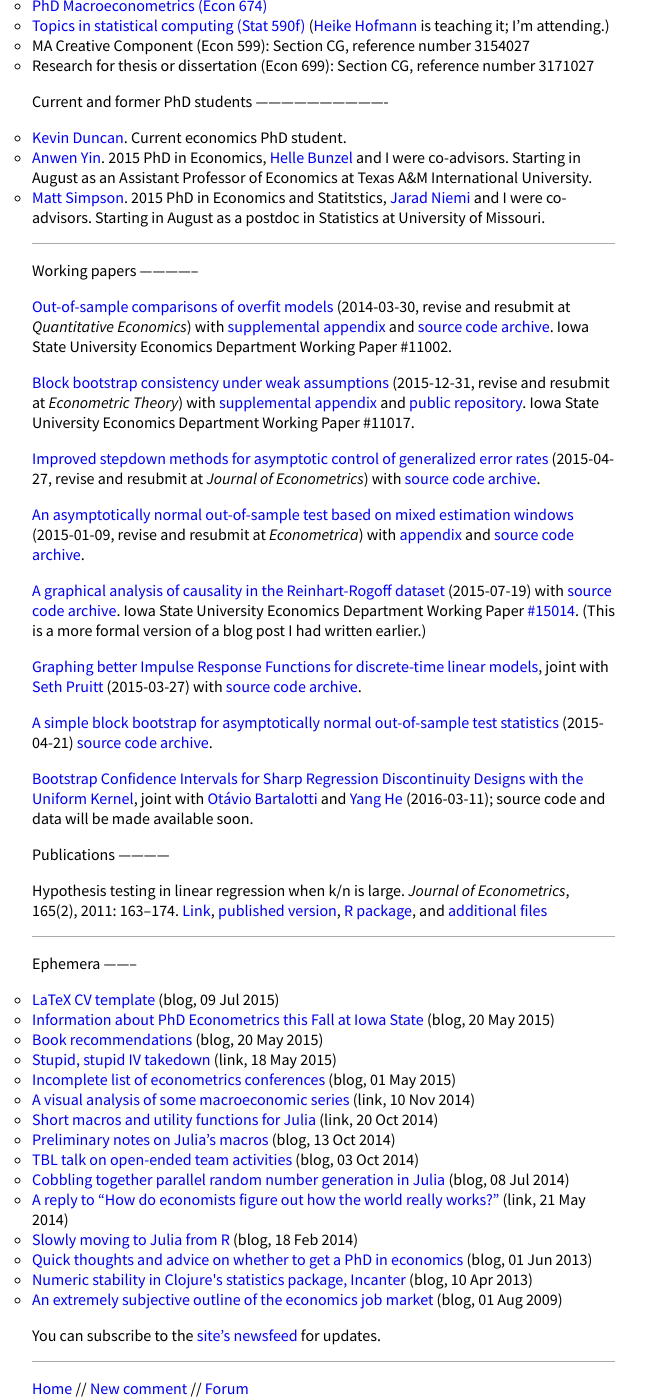
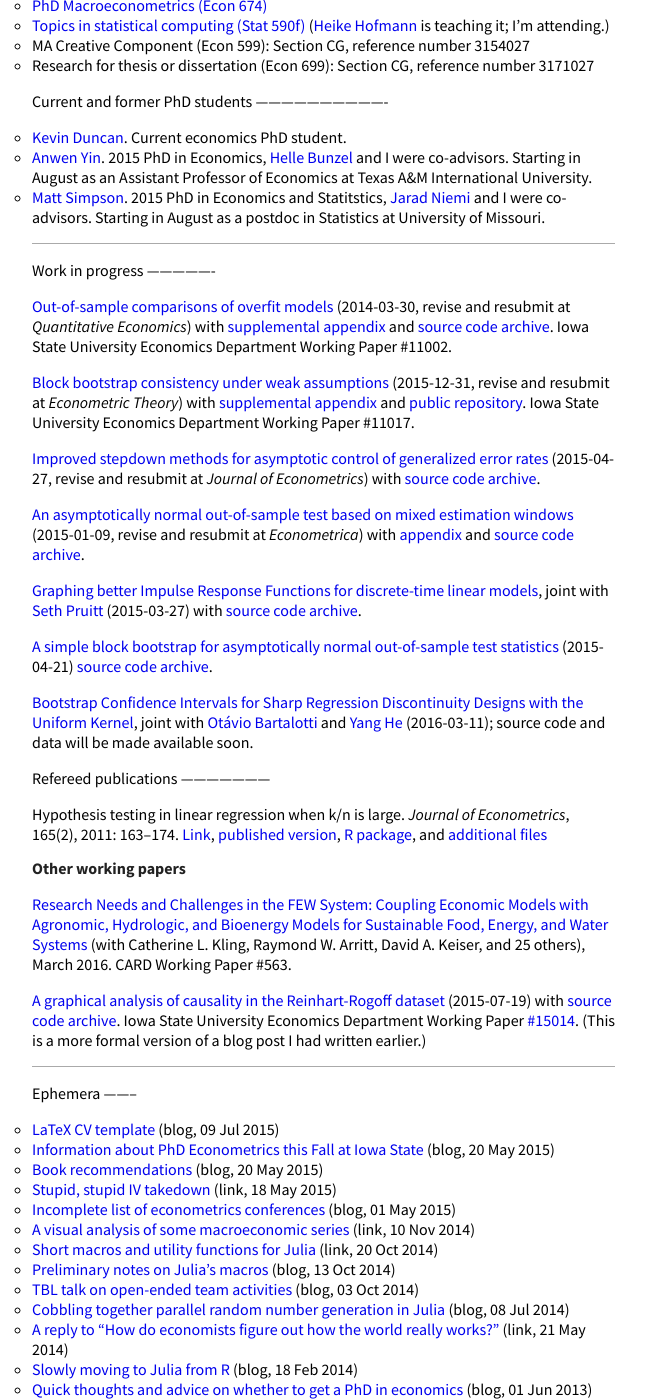
Before and after one commit to mmkuang/grayclhn.github.io, a Jekyll site: the page built from index.md, in a window 1280 px wide and 1400 px high, scrolled down 557 px. Shown: the whole window, without its empty margins (0-664 px from the left). Built offline with Jekyll 4.4.1, drawn with Linux system fonts in a browser that asks for light colours; Markdown is read by kramdown in place of the engine named in the settings.

Commit message:
Add FEW whitepaper to CV and webpage

```diff
--- a/index.md
+++ b/index.md
@@ -71,8 +71,8 @@
 <hr />
 
 <a id="workingpapers">
-Working papers
---------------
+Work in progress
+----------------
 
 [Out-of-sample comparisons of overfit models](http://www.econ.iastate.edu/research/working-papers/p12462)
 (2014-03-30, revise and resubmit at *Quantitative Economics*) with
@@ -122,8 +115,8 @@
 (2016-03-11); source code and data will be made available soon.
 
 <a id="publications">
-Publications
-------------
+Refereed publications
+---------------------
 
 Hypothesis testing in linear regression when k/n is large. *Journal
 of Econometrics*, 165(2), 2011: 163–174.
@@ -131,6 +124,20 @@
 [published version](http://www.sciencedirect.com/science/article/pii/S0304407611001448),
 [R package](dl/ftestLargeK_1.0.tar.gz), and
 [additional files](dl/calhoun_ftest_2010.tar.gz)
+
+Other working papers
+--------------------
+
+[Research Needs and Challenges in the FEW System: Coupling Economic Models with Agronomic, Hydrologic, and Bioenergy Models for Sustainable Food, Energy, and Water Systems](http://www.card.iastate.edu/publications/dbs/pdffiles/16wp563.pdf)
+(with Catherine L. Kling, Raymond W. Arritt, David A. Keiser, and 25 others),
+March 2016. CARD Working Paper #563.
+
+[A graphical analysis of causality in the Reinhart-Rogoff dataset](dl/calhoun_rrgraphics.pdf)
+(2015-07-19) with
+[source code archive](dl/calhoun_rrgraphics.zip).
+Iowa State University Economics Department Working Paper [#15014](https://www.econ.iastate.edu/research/%5Bpublication-menu-cat%5D/p19889).
+(This is a more formal version of a blog post I had written earlier.)
+<!-- [Private git repository](https://git.ece.iastate.edu/gcalhoun/rr_graphics) -->
 
 <hr />
 
```
Also changed, not shown: other parts of index.md (+0 -7 lines), 2 other files.
